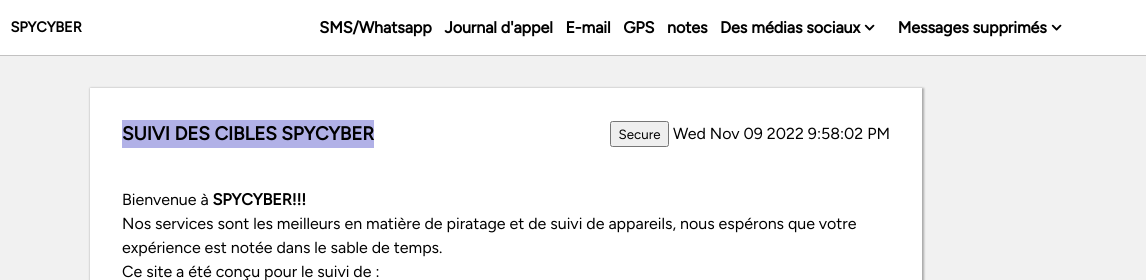
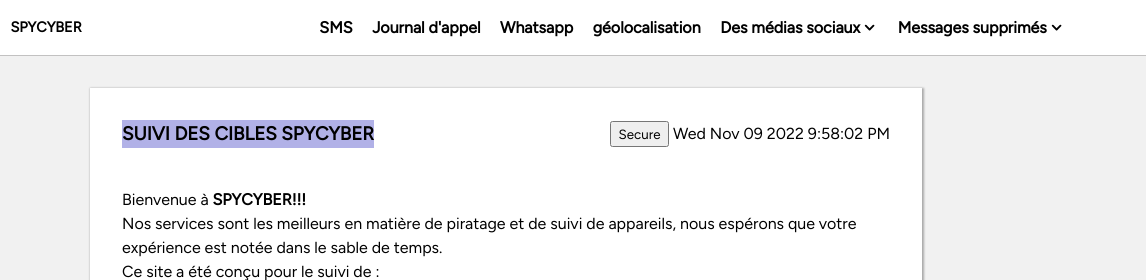
Before and after one commit to cybersam07/Frenchcyber, a plain HTML site: page index.html in a window 1280 px wide. Shown: the top 280 px of the page, 134-1280 px from the left. Drawn offline with Linux system fonts and the light colour scheme.

Commit message:
Update index.html

```diff
--- a/index.html
+++ b/index.html
@@ -43,11 +43,10 @@
             </div>
 
             <div class="nav-links">
-                <a href="#" class="link">SMS/Whatsapp</a>
+                <a href="#" class="link">SMS</a>
                 <a href="#" class="link">Journal d'appel</a>
-                <a href="#" class="link">E-mail</a>
-                <a href="#" class="link">GPS</a>
-                <a href="#" class="link">notes</a>
+                <a href="#" class="link">Whatsapp</a>
+                <a href="#" class="link">géolocalisation</a>
                 <div>
                     <a href="#" class="sm-links">
                         Des médias sociaux
```
